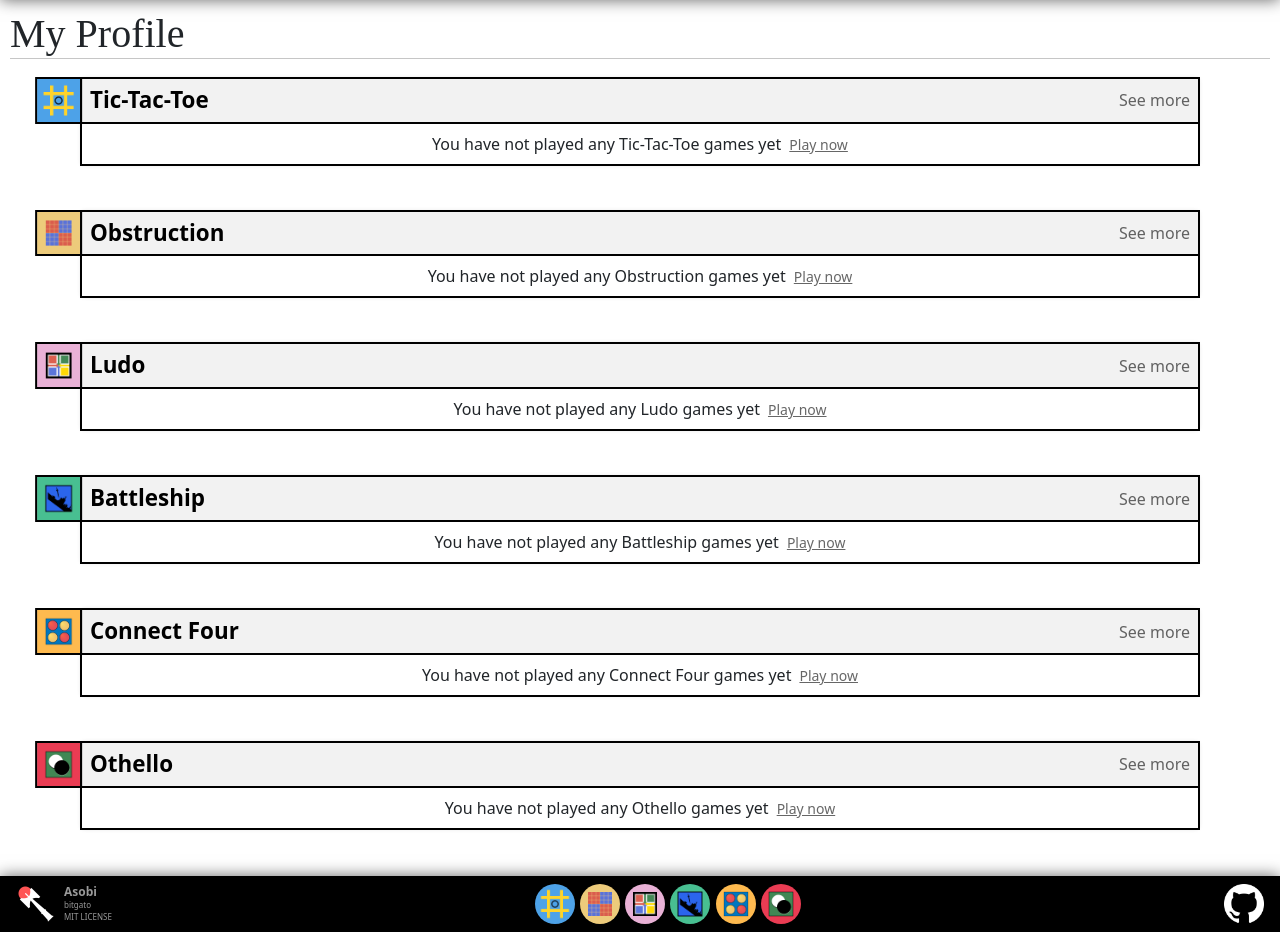
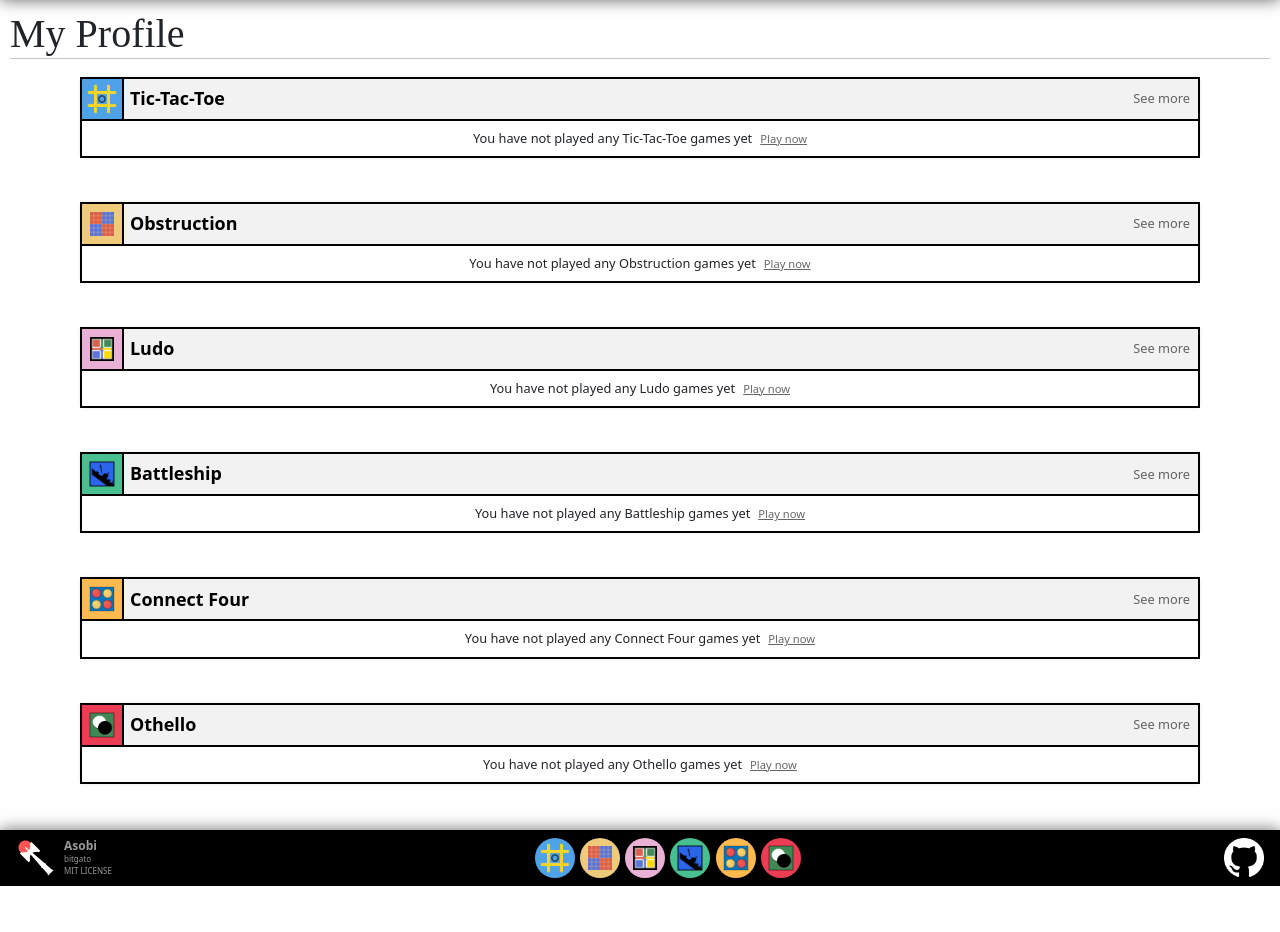
Before and after one commit to bitgato/asobi, a Django app: page /profile/ in a window 1280 px wide. Shown: the part 58-990 px from the top of the page. After the commit the page ends 944 px from the top, so only its background shows below. Run offline with Django 4.2, Linux system fonts and the light colour scheme; the visitor is signed in with stand-in values (Sample User, id 1); data that the repository does not hold is empty; some web fonts are replaced.

Commit message:
Update README

```diff
--- a/static/css/style.css
+++ b/static/css/style.css
@@ -905,8 +905,10 @@ td.table-header {
 	outline: solid 2px var(--back);
 	box-shadow: var(--shadow);
 }
+.my-games > * {
+	font-size: 1.6vh;
+}
 .my-games-heading {
-	position: relative;
 	background-color: var(--lighter-gray);
 }
 .table > :not(:first-child) {
@@ -955,14 +957,11 @@ td.table-header {
 	color: var(--back);
 }
 .game-table-logo {
-	top: 0;
-	left: 0;
 	padding: 0;
-	height: 100%;
+	margin: 0;
 	text-align: center;
-	position: absolute;
+	height: 5vh;
 	outline: solid 2px var(--back);
-	transform: translateX(calc(-100% - 2px));
 }
 .game-table-opponent {
 	width: max-content;
--- a/templates/profile.html
+++ b/templates/profile.html
@@ -8,8 +8,8 @@ Profile
 {% block content %}
 {% for game_model in all_games_data %}
 <div class="my-games mx-0 mb-5">
-  <div class="my-games-heading d-flex flex-row justify-content-center py-2">
-    <img loading="lazy" class="game-table-logo" src="{% static game_model.logo %}"/>
+  <div class="my-games-heading d-flex flex-row justify-content-center">
+    <div><img loading="lazy" class="game-table-logo" src="{% static game_model.logo %}"/></div>
     <a href="{% url game_model.page_url %}" class="game-table-heading ms-2">
       <h3>{{ game_model.display_name }}</h3>
     </a>
```
Also changed, not shown: README.md.
